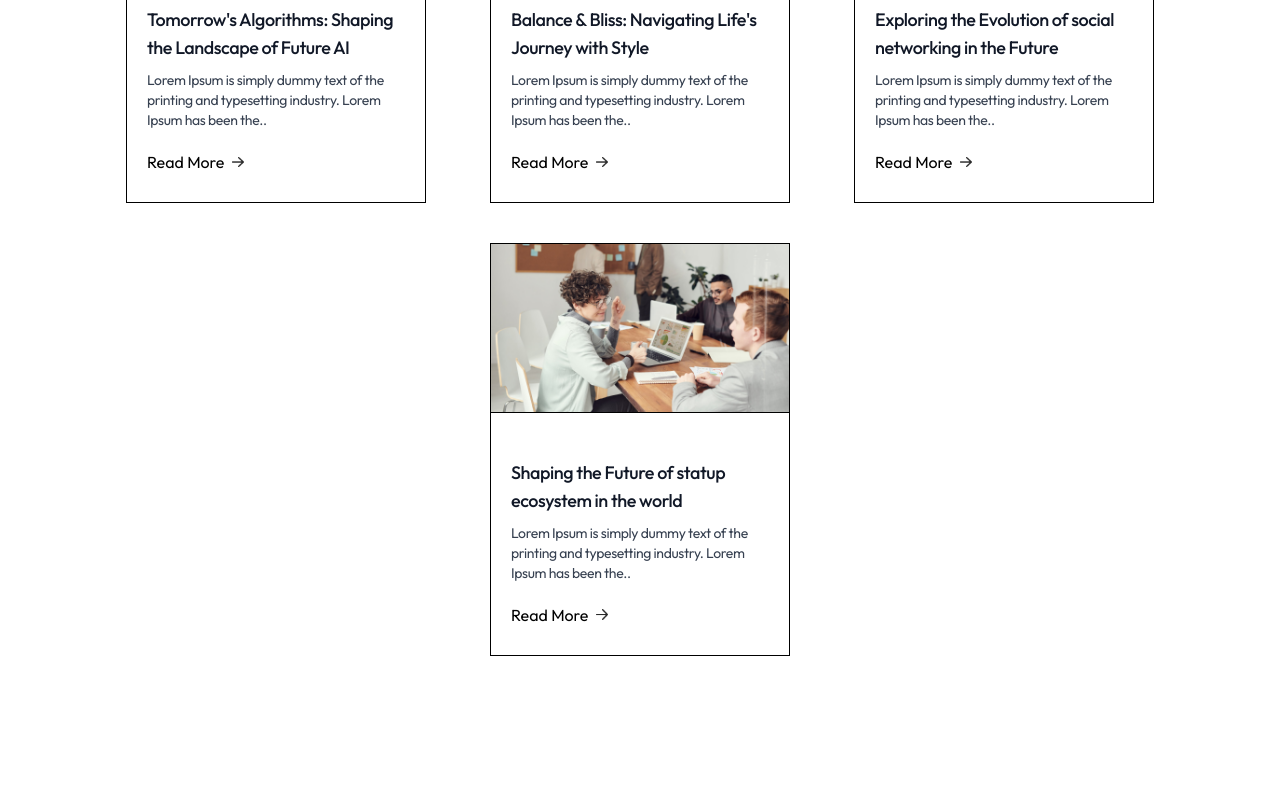
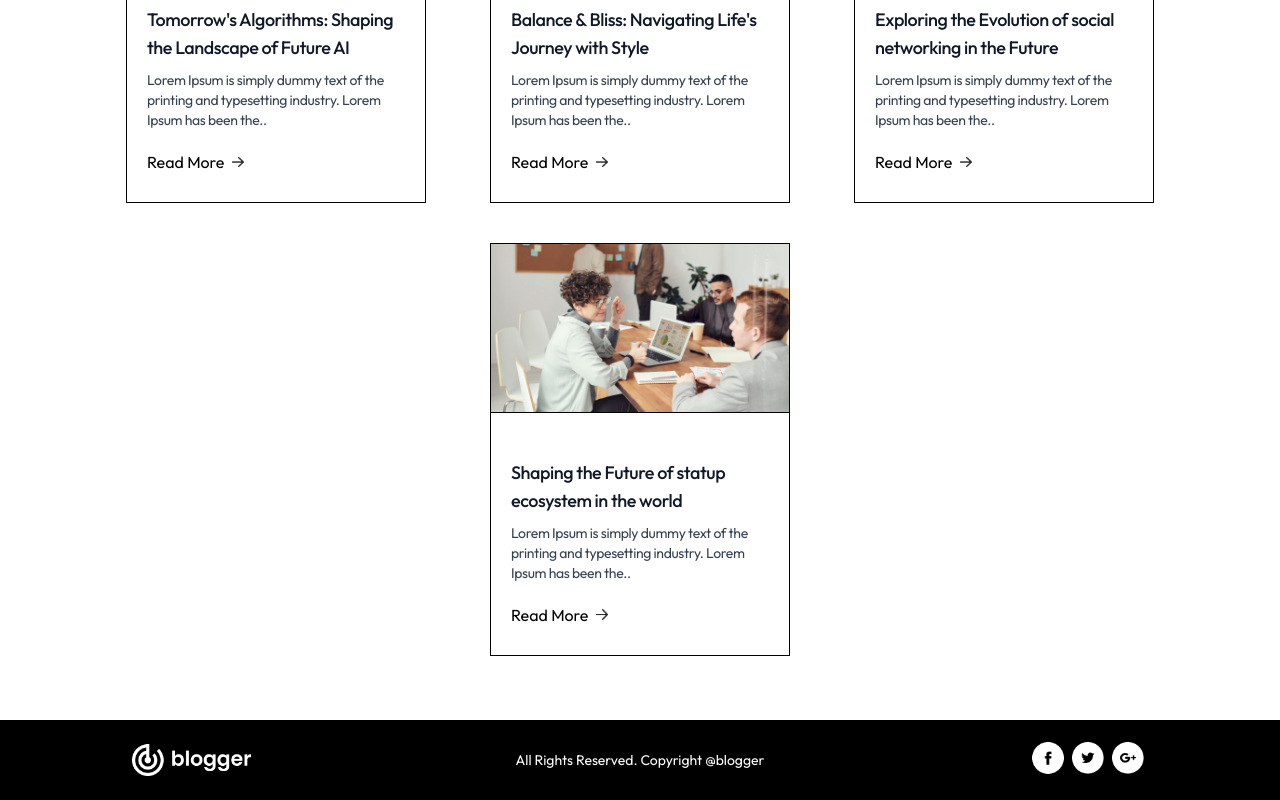
Before and after one commit to akashkennedy/next-blog, a Next.js app: page / in a window 1280 px wide. Shown: the part 2547-3347 px from the top of the page. Before the commit the page ends 3267 px from the top, so only its background shows below. Built offline with nearby package versions, Linux system fonts and the light colour scheme.

Commit message:
Create Footer

```diff
--- a/app/page.js
+++ b/app/page.js
@@ -2,12 +2,14 @@
 
 import Header from "@/components/Header";
 import BlogList from "@/components/BlogList";
+import Footer from "@/components/Footer";
 
 const page = () => {
   return (
     <div>
       <Header />
       <BlogList />
+      <Footer />
     </div>
   );
 };
--- a/components/BlogList.jsx
+++ b/components/BlogList.jsx
@@ -47,9 +47,12 @@
         </button>
       </div>
       <div className="flex flex-wrap justify-around gap-1 gap-y-10 mb-16 xl:mx-24">
+        {/* Filters the data from blog_data array of objects */}
         {blog_data
           .filter((item) => (menu === "All" ? true : item.category === menu))
+          //   Filters based on the condition of menu; And also the category should be same as menu state
           .map((item, index) => {
+            // Map the Filtered data as item and index as its id (It is not preferred to use index)
             return (
               <BlogItem
                 image={item.image}
--- /dev/null
+++ b/components/Footer.jsx
@@ -0,0 +1,20 @@
+import { assets } from "@/Public/assets";
+import Image from "next/image";
+
+const Footer = () => {
+  return (
+    <div className="flex justify-around flex-col gap-2 sm:gap-0 sm:flex-row bg-black py-5 items-center">
+      <Image src={assets.logo_light} alt="Logo" width={120} />
+      <p className="text-sm text-white">
+        All Rights Reserved. Copyright @blogger
+      </p>
+      <div className="flex">
+        <Image src={assets.facebook_icon} alt="Facebook" width={40} />
+        <Image src={assets.twitter_icon} alt="Twitter" width={40} />
+        <Image src={assets.googleplus_icon} alt="Google Plus" width={40} />
+      </div>
+    </div>
+  );
+};
+
+export default Footer;
```
